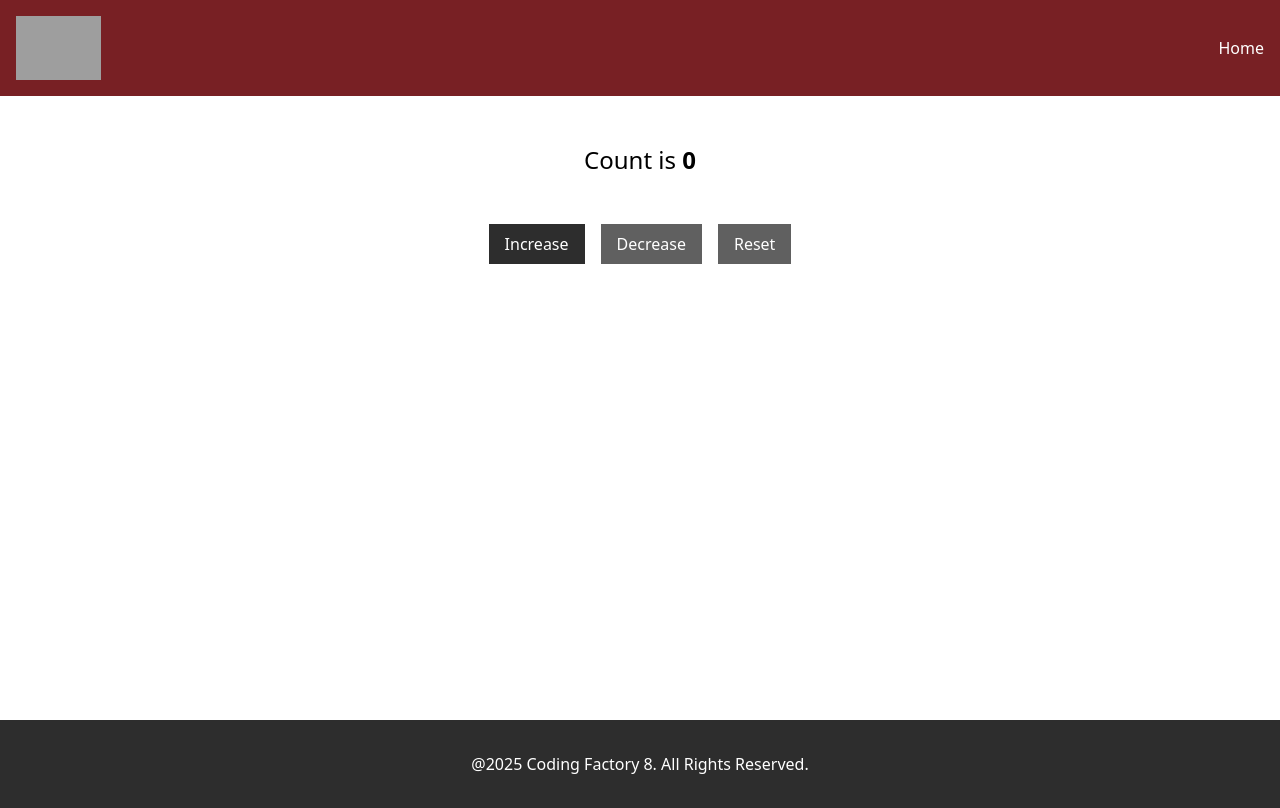
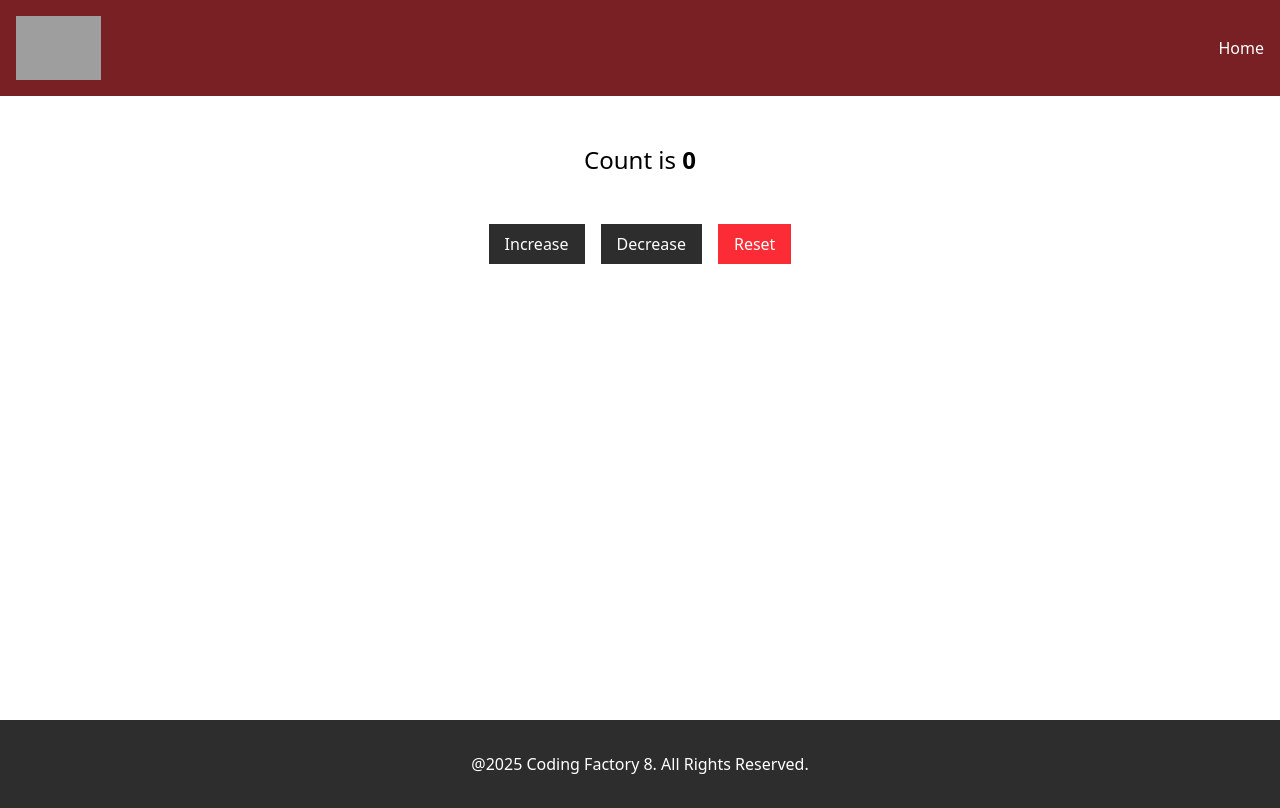
Before and after one commit to Vpetros/cf8-react-intro, a React app: page / in a window 1280 px wide. Built offline with nearby package versions, Linux system fonts and the light colour scheme; grey boxes are pictures that could not be loaded; the HTML template or start-up script is replaced by a standard one.

Commit message:
feat: add CounterButton component for Counter

```diff
--- a/src/components/Counter.tsx
+++ b/src/components/Counter.tsx
@@ -1,4 +1,5 @@
 import {useState} from "react";
+import CounterButton from "./CounterButton.tsx";
 
 const Counter = () => {
     const[count, setCount] = useState(0);
@@ -18,31 +19,46 @@
     }
     return (
         <>
-            <>
+
                 <h1 className="text-center text-2xl my-12">Count is <strong>{count}</strong></h1>
                 <div className="text-center space-x-4">
-                    <button
-                        className="bg-cf-dark-gray text-white py-2 px-4"
+                    <CounterButton
                         onClick={increaseCount}
-                    >
-                        Increase
-                    </button>
-                    <button
-                        className="bg-cf-dark-gray disabled:bg-cf-gray text-white py-2 px-4"
-                        onClick={decreaseCount}
-                        disabled={count === 0}
-                    >
-                        Decrease
-                    </button>
-                    <button
-                        className="bg-cf-dark-gray disabled:bg-cf-gray text-white py-2 px-4"
-                        onClick={resetCount}
-                        disabled={count === 0}
-                    >
-                        Reset
-                    </button>
+                        label="Increase"
+                    />
+                    <CounterButton
+                    onClick={decreaseCount}
+                    label="Decrease"
+                    disabled={count === 0}
+                    />
+                    <CounterButton
+                    onClick={resetCount}
+                    label="Reset"
+                    disabled={count === 0}
+                    addClasses="bg-cf-dark-red disabled:bg-red-500"
+                    />
+                    {/*<button*/}
+                    {/*    className="bg-cf-dark-gray text-white py-2 px-4"*/}
+                    {/*    onClick={increaseCount}*/}
+                    {/*>*/}
+                    {/*    Increase*/}
+                    {/*</button>*/}
+                    {/*<button*/}
+                    {/*    className="bg-cf-dark-gray disabled:bg-cf-gray text-white py-2 px-4"*/}
+                    {/*    onClick={decreaseCount}*/}
+                    {/*    disabled={count === 0}*/}
+                    {/*>*/}
+                    {/*    Decrease*/}
+                    {/*</button>*/}
+                    {/*<button*/}
+                    {/*    className="bg-cf-dark-gray disabled:bg-cf-gray text-white py-2 px-4"*/}
+                    {/*    onClick={resetCount}*/}
+                    {/*    disabled={count === 0}*/}
+                    {/*>*/}
+                    {/*    Reset*/}
+                    {/*</button>*/}
                 </div>
-            </>
+
         </>
     )
 }
--- /dev/null
+++ b/src/components/CounterButton.tsx
@@ -0,0 +1,21 @@
+type ButtonProps = {
+    onClick: () => void;
+    disabled?: boolean;
+    label: string;
+    addClasses?: string;
+}
+
+const CounterButton = ({onClick, disabled = false, label, addClasses = ""}: ButtonProps) => {
+    return (
+        <>
+            <button
+                className={`bg-cf-dark-gray text-white py-2 px-4 ` + addClasses}
+                onClick={onClick}
+                disabled={disabled}
+            >
+                {label}
+            </button>
+        </>
+    )
+}
+export default CounterButton;
```
